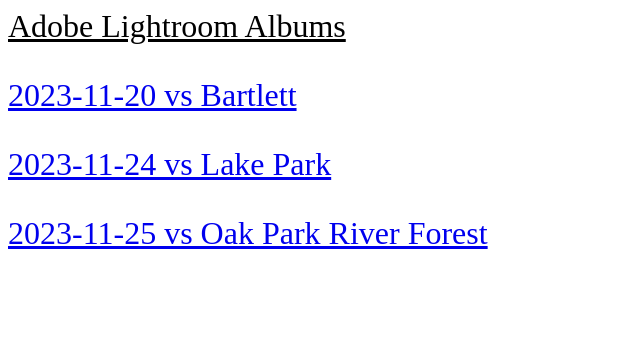
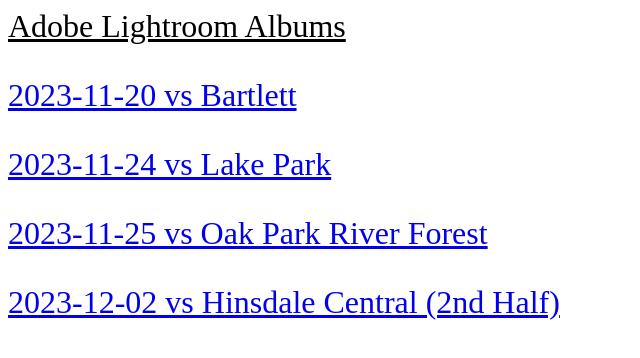
Before and after one commit to wpgabriel/wa-basketball, a plain HTML site: page index.html in a window 1280 px wide. Shown: the whole page, without its empty margins (0-640 px from the left). Drawn offline with Linux system fonts and the light colour scheme.

Commit message:
new game

```diff
--- a/index.html
+++ b/index.html
@@ -14,5 +14,7 @@ body {font-size: 200%; }
 <a href="https://adobe.ly/487cHjd">2023-11-24 vs Lake Park</a>
 <p>
 <a href="https://adobe.ly/3QUXudN">2023-11-25 vs Oak Park River Forest</a>
+<p>
+<a href="https://adobe.ly/413wtK0">2023-12-02 vs Hinsdale Central (2nd Half)</a>
 </body>
 </html>
```
